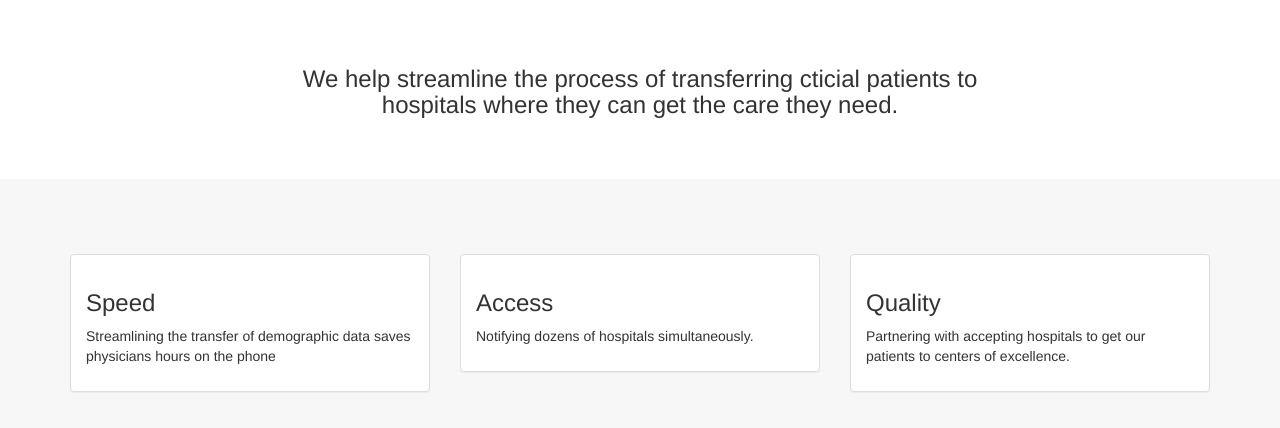
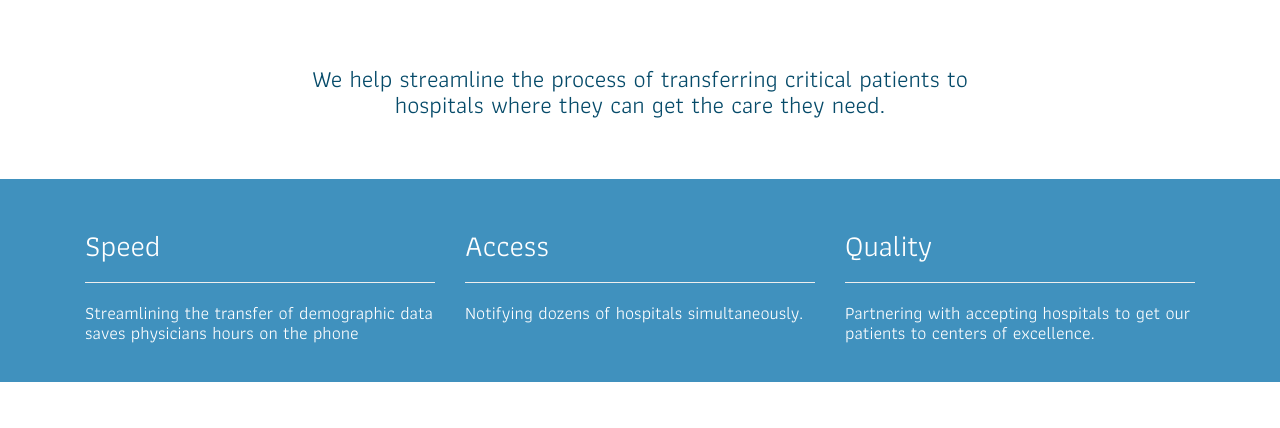
Before and after one commit to amm366nyu/gm2, a Jekyll site: the page built from index.html, in a window 1280 px wide and 1400 px high, cut to the strip 579-1007 px from the top of the window. Built offline with Jekyll 4.4.1, drawn with Linux system fonts in a browser that asks for light colours.

Commit message:
styles ready for review

```diff
--- a/_includes/footer.html
+++ b/_includes/footer.html
@@ -1,5 +1,5 @@
 <!-- Footer -->
-<footer>
+<footer class="footer-style">
     <div class="container">
         <div class="row">
             <div class="col-lg-4 col-sm-12">
--- a/_includes/header.html
+++ b/_includes/header.html
@@ -16,9 +16,11 @@
 
     <!-- Custom CSS -->
     <link href="css/modern-business.css" rel="stylesheet">
+    <link href="css/styles.css" rel="stylesheet">
 
     <!-- Custom Fonts -->
     <link href="font-awesome/css/font-awesome.min.css" rel="stylesheet" type="text/css">
+    <link rel="stylesheet" type="text/css" href="https://fonts.googleapis.com/css?family=Athiti:extra-light,medium,semi-bold">
 
     <!-- HTML5 Shim and Respond.js IE8 support of HTML5 elements and media queries -->
     <!-- WARNING: Respond.js doesn't work if you view the page via file:// -->
--- a/css/modern-business.css
+++ b/css/modern-business.css
@@ -32,7 +32,7 @@ body {
 .bgimage {
   width:100%;
   height:500px;
-  background: url('../assets/C.jpeg');
+  background: linear-gradient( rgba(0, 0, 0, 0.5), rgba(0, 0, 0, 0.5) ), url('../assets/C.jpeg');
   background-repeat: no-repeat;
   background-position: center;
   background-size:cover;
@@ -42,7 +42,7 @@ body {
   border-radius: 25px;
   padding: 20px;
   margin-top: 100px;
-  background-color: #a3a3a3;
+  background-color: transparent;
   opacity: 0.9;
 }
 
@@ -75,32 +75,16 @@ header.carousel .fill {
     margin-bottom: 25px;
 }
 
-.features {
-    background-color: #f7f7f7;
-    padding-top: 75px;
-    padding-bottom: 75px;
-}
-
 .platform {
-    background-color: #a3a3a3;
-    color: #ffffff;
+    background-color: #fff;
+    color: rgb(5,74,105);
     padding-top: 50px;
     padding-bottom: 50px;
 }
 
-.highlight-blurb {
-    font-family: "frieght-text-pro", Georgia, "Times New Roman", Times, serif;
-    font-size: 1.125em;
-    font-weight: lighter;
-    line-height: 2.0;
-}
-
 .who-we-serve {
-    color: #000000;
-}
-
-.who-we-serve h1 {
-    color: #777777;
+    background-color: rgb(64,145,190);
+    color: white;
 }
 
 .who-we-serve .highlight-blurb {
@@ -108,7 +92,7 @@ header.carousel .fill {
 }
 
 .demo {
-    background-color: #f7f7f7;
+    background-color: #fff;
     padding-top: 50px;
     padding-bottom: 50px;
 }
--- /dev/null
+++ b/css/styles.css
@@ -0,0 +1,72 @@
+body {
+  font-family: 'Athiti', sans-serif;
+  background-color: transparent;
+  color: rgb(5,74,105);
+}
+
+.navbar {
+  padding-top: 15px;
+  padding-bottom: 15px;
+}
+
+.navbar-brand {
+  padding-top: 0px !important;
+  margin-top: 0px !important;
+}
+
+.nav-button {
+  margin-top: 5px;
+  color: rgb(5,74,105);
+  background-color: white;
+  /* First we need to help some browsers along for this to work.
+     Just because a vendor prefix is there, doesn't mean it will
+     work in a browser made by that vendor either, it's just for
+     future-proofing purposes I guess. */
+  -o-transition:.5s;
+  -ms-transition:.5s;
+  -moz-transition:.5s;
+  -webkit-transition:.5s;
+  /* ...and now for the proper property */
+  transition:.5s;
+}
+
+.navbar-nav>li>a {
+    padding-top: 10px;
+    padding-bottom: 10px;
+    line-height: 10px;
+    transition:.5s;
+}
+
+.nav-login:hover {
+  border: 1px solid rgb(64,145,190) !important;
+}
+
+ul.nav a:hover {
+  color: rgb(64,145,190) !important;
+  background-color: transparent !important;
+}
+
+.nav-login {
+  border: 1px solid rgb(5,74,105);
+}
+
+.features {
+  color: white;
+  background-color: rgb(64,145,190);
+  padding: 15px;
+}
+
+.platform-blurb {
+  font-weight: 100;
+}
+
+.footer-style {
+  color: #fff;
+  background-color: rgb(64,145,190);
+  padding: 50px;
+  margin-bottom: 0;
+}
+
+.footer-style a {
+  color: #fff;
+}
--- a/index.html
+++ b/index.html
@@ -21,9 +21,9 @@ title: Signal Health Partners
             <!-- Collect the nav links, forms, and other content for toggling -->
             <div class="collapse navbar-collapse" id="bs-example-navbar-collapse-1">
                 <ul class="nav navbar-nav navbar-right">
-                    <li><a href="/#platform">Our Platform</a></li>
-                    <li><a href="contact.html">Contact</a></li>
-                    <li><a href="http://app.signalhealthpartners.com">Log in</a></li>
+                    <li class="nav-button"><a class="nav-button" href="#platform">Our Platform</a></li>
+                    <li class="nav-button"><a class="nav-button" href="#demo">Contact</a></li>
+                    <li class="nav-button"><a class="nav-button nav-login" href="http://app.signalhealthpartners.com">Log in</a></li>
                 </ul>
             </div>
             <!-- /.navbar-collapse -->
@@ -41,7 +41,7 @@ title: Signal Health Partners
                     <div class="bgimage-text">
                         <h1>Faster Transfers.</h1>
                         <h1>Better Care.</h1>
-                        <h3>Our Transfer Platform Connects Referring Physicians with Accepting Hospitals</h3>
+                        <h3 style="font-weight: 100;">Our Transfer Platform Connects Referring Physicians with Accepting Hospitals</h3>
                     </div>
                 </div>
               </div>
@@ -52,61 +52,63 @@ title: Signal Health Partners
 
     <!-- Headline -->
     <div class="container">
-
         <div class="row">
             <div class="col-lg-2"></div>
             <div class="col-lg-8 main-headline lead text-center">
-                <h3>We help streamline the process of transferring cticial patients to hospitals where they can get the care they need.</h3>
+                <h3>We help streamline the process of transferring critical patients to hospitals where they can get the care they need.</h3>
             </div>
             <div class="col-lg-2"></div>
         </div>
     </div>
     <!-- End Headline -->
 
-    <div class="features">
+    <section class="features"  id="platform">
         <div class="container">
-            <div class="row">
+            <div class="row features">
                 <div class="col-md-4">
-                    <div class="panel panel-default">
+                    <div>
                       <!-- <div class="panel-heading">
                           <h4><i class="fa fa-fw fa-check"></i>Speed</h4>
                       </div> -->
-                        <div class="panel-body">
-                            <h3>Speed</h3>
-                            <p>Streamlining the transfer of demographic data saves physicians hours on the phone</p>
+                      <div>
+                          <h2>Speed</h3>
+                            <hr></hr/>
+                          <h4 style="font-weight: 100;">Streamlining the transfer of demographic data saves physicians hours on the phone</p>
                       </div>
                   </div>
                 </div>
                 <div class="col-md-4">
-                    <div class="panel panel-default">
+                    <div>
                         <!-- <div class="panel-heading">
                             <h4><i class="fa fa-fw fa-check"></i>Access</h4>
                         </div> -->
-                        <div class="panel-body">
-                            <h3>Access</h3>
-                            <p>Notifying dozens of hospitals simultaneously.</p>
+                        <div>
+                            <h2>Access</h3>
+                              <hr></hr/>
+                            <h4 style="font-weight: 100;">Notifying dozens of hospitals simultaneously.</p>
                         </div>
                     </div>
                 </div>
                 <div class="col-md-4">
-                    <div class="panel panel-default">
+                    <div>
                         <!-- <div class="panel-heading">
                             <h4><i class="fa fa-fw fa-check"></i>Quality</h4>
                         </div> -->
-                        <div class="panel-body">
-                            <h3>Quality</h3>
-                            <p>Partnering with accepting hospitals to get our patients to centers of excellence.</p>
+                        <div>
+                            <h2>Quality</h3>
+                              <hr></hr/>
+                            <h4 style="font-weight: 100;">Partnering with accepting hospitals to get our patients to centers of excellence.</p>
                         </div>
                     </div>
                 </div>
             </div>
         </div>
         <!-- /.row -->
-    </div> <!-- End Features -->
+    </section> <!-- End Features -->
 
     <!-- Platform Description -->
 
-    <div class="row" id="platform">
+    <div class="row">
         <div class="col-lg-12 platform">
             <div class="container">
                 <div class="row">
@@ -114,8 +116,8 @@ title: Signal Health Partners
                     <div class="col-md-3">
                         <div class="highlight-blurb">
                             <h1>Our Platform</h1>
-                            <hr>
-                            Our online transfer platform allows critial patients to receive the care they need as soon as possible.
+                            <hr style="color: rgb(5,74,105);"></hr>
+                            <h4 class="platform-blurb">Our online transfer platform allows critial patients to receive the care they need as soon as possible.</h4>
                         </div>
                     </div>
                     <div class="col-md-8 text-center">
@@ -129,20 +131,22 @@ title: Signal Health Partners
 
     <!-- Who we serve description -->
 
+    <section class="who-we-serve">
       <div class="row">
           <div class="col-sm-6">
               <img src="{{ site.baseurl }}/assets/B.jpeg" class="img-responsive">
           </div>
-        <div class="col-sm-6 who-we-serve">
+          <div class="col-sm-6">
               <div class="row">
                   <div class="col-sm-8 col-sm-offset-2 highlight-blurb">
                       <h1>Who We Serve</h1>
                       <hr>
-                    Our transfer platform was created with rural patients in mind, helping to give them the access to care they deserve.
+                      <h4 class="platform-blurb">Our transfer platform was created with rural patients in mind, helping to give them the access to care they deserve.</h4>
                   </div>
               </div>
           </div>
       </div>
+    </section>
 
     <!-- Schedule Demo -->
 
@@ -151,7 +155,7 @@ title: Signal Health Partners
             <div class="container">
                 <div class="row">
                     <div class="col-md-8 col-md-offset-2" >
-                      <h5>Schedule A Demo</h>
+                      <h1>Schedule A Demo</h1>
                       <hr>
                       <form action="https://formspree.io/aalap@signalhealthpartners.com"
                          method="POST">
```
Lines whose indentation alone changed are shown as unchanged.
